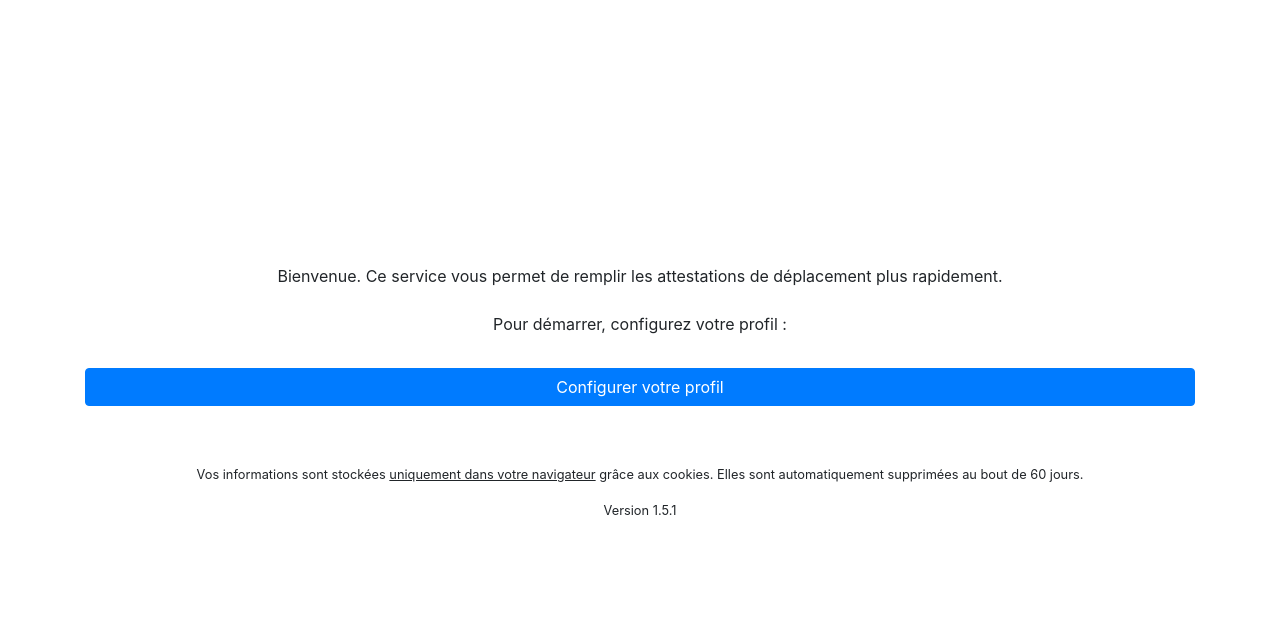
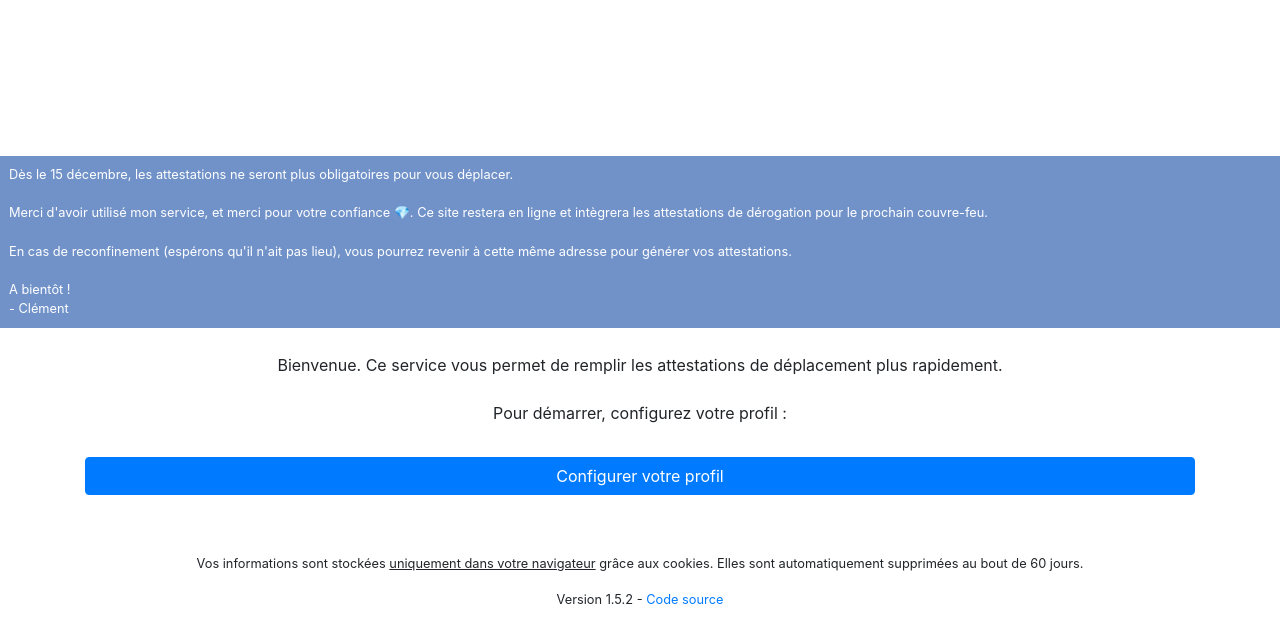
Before and after one commit to clementlize/covid19-attestation, a website built with Parcel: page src/index.html in a window 1280 px wide. Built offline with nearby package versions, Linux system fonts and the light colour scheme.

Commit message:
v1.5.2: added goodbye message

```diff
--- a/src/index.html
+++ b/src/index.html
@@ -19,9 +19,14 @@
         id="alert-facebook"
     ></p>
 
-    <!--<div id="alert-update-done">
-        ✅ Le site a été mis à jour et génère les nouvelles attestations (28-11-2020).
-    </div>-->
+    <div id="alert-update-done">
+        Dès le 15 décembre, les attestations ne seront plus obligatoires pour vous déplacer. <br/> <br/>
+        Merci d'avoir utilisé mon service, et merci pour votre confiance 💎.
+        Ce site restera en ligne et intègrera les attestations de dérogation pour le prochain couvre-feu. <br/> <br>
+        En cas de reconfinement (espérons qu'il n'ait pas lieu), vous pourrez revenir à cette même adresse pour générer vos attestations. <br/> <br>
+        A bientôt ! <br/>
+        - Clément
+    </div>
 
     <div class="container" id="main_container">
 
@@ -29,7 +34,7 @@
 
     <div class="container" id="footer">
         <p id="confidentialite"><br>Vos informations sont stockées <u>uniquement dans votre navigateur</u> grâce aux cookies. Elles sont automatiquement supprimées au bout de 60 jours.</p>
-        <p id="confidentialite">Version 1.5.1</p>
+        <p id="confidentialite">Version 1.5.2 - <a href="https://github.com/clementlize/covid19-attestation" target="_blank">Code source</a></p>
     </div>
 
     <script src="./js/main.js"></script>
--- a/src/style.css
+++ b/src/style.css
@@ -84,7 +84,7 @@ body {
 
 #alert-update-done {
 
-    background-color: rgba(26, 168, 38, 0.62);
+    background-color: rgba(26, 80, 168, 0.62);
     padding: .7em;
     font-size: .8em;
     color: white;
```
